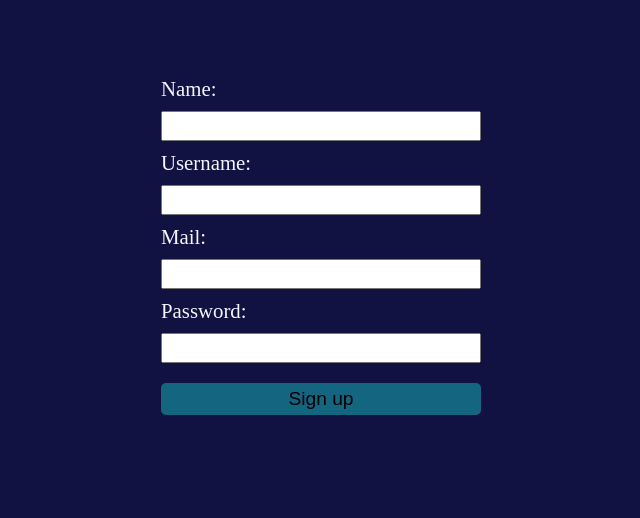
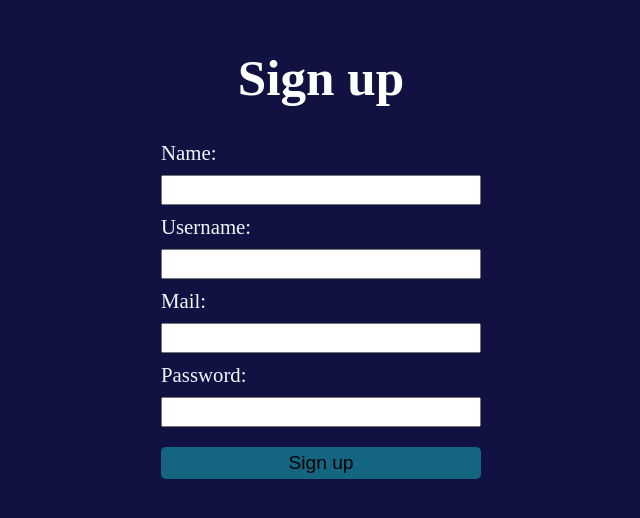
Before and after one commit to Libo99/MERN, a React (Create React App) app in the folder client/: page / in a window 1280 px wide. Shown: the part 154-672 px from the top of the page, without its empty margins (319-959 px from the left). Built offline with nearby package versions, Linux system fonts and the light colour scheme.

Commit message:
added a header and updated css on signup page

```diff
--- a/client/src/Components/SignUp.js
+++ b/client/src/Components/SignUp.js
@@ -26,6 +26,10 @@ const register = (e) => {
 }
 
   return (
+    <div className="signup">
+      <div className="header">
+        <h1>Sign up</h1>
+      </div>
     <div className="signup-container">
       <form className="signup">
         <label htmlFor="name">Name:</label>
@@ -42,6 +46,7 @@ const register = (e) => {
         <button onClick={register}>Sign up</button>
       </form>
     </div>
+    </div>
   );
 };
 
--- a/client/src/SignUp.css
+++ b/client/src/SignUp.css
@@ -1,19 +1,31 @@
 body{
     margin: 0;
     padding: 0;
+    background-color: rgb(17, 17, 66);
+    height: 100vh;
+    display: flex;
+    justify-content: center;
+    align-items: center;
+}
+
+
+.header{
+    display: flex;
+    justify-content: center;
+    align-items: center;
+    top: 60%;
+    position: relative;
+    font-size: 1.6rem;
+    color: white;
 
 }
-
 .signup-container{
     display: flex;
     align-items: center;
     justify-content: center;
-    height: 100vh;
-    background-color: rgb(17, 17, 66);
-
-
 
 }
+
 form{
     display: flex;
     flex-direction: column;
```
